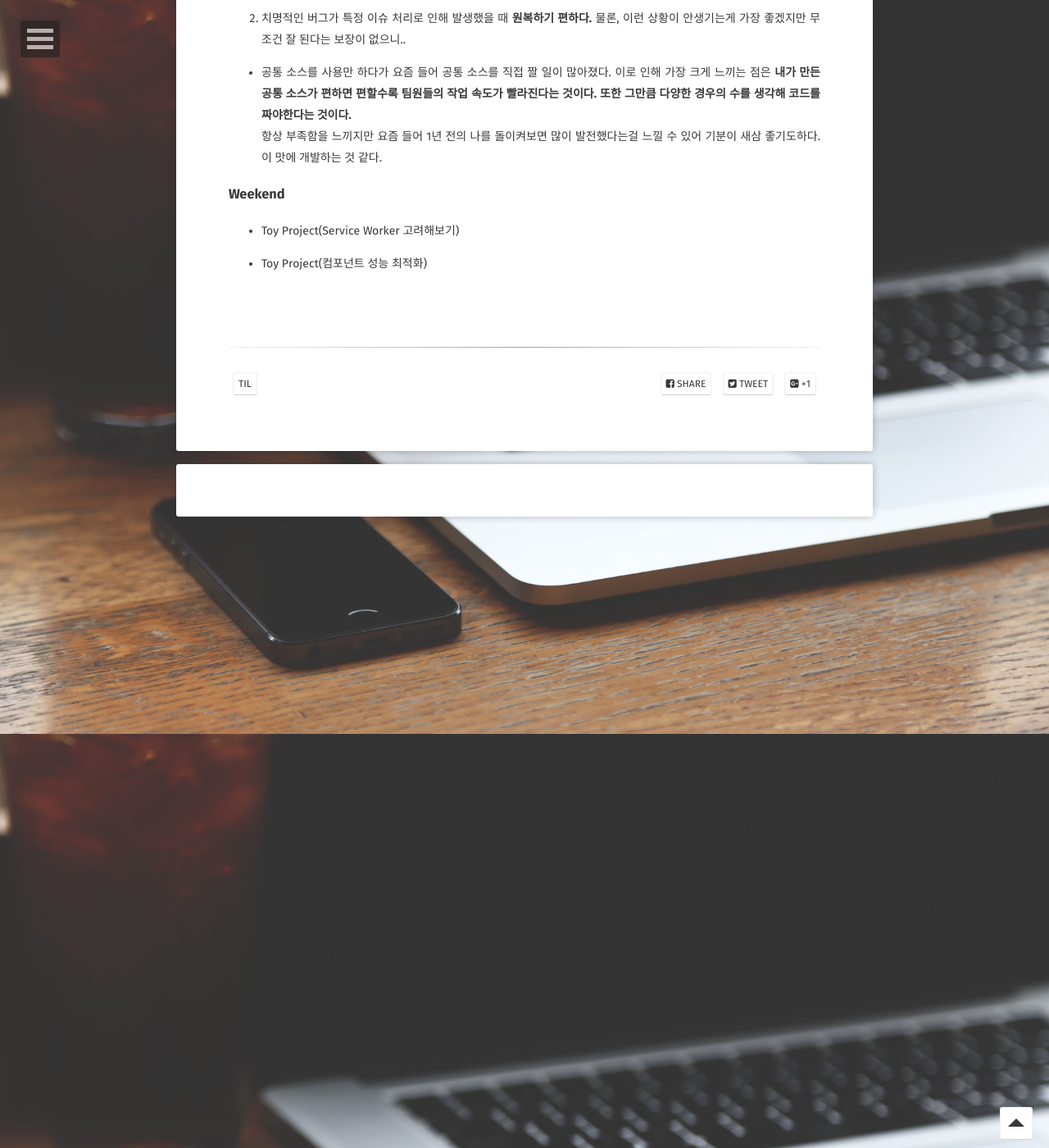
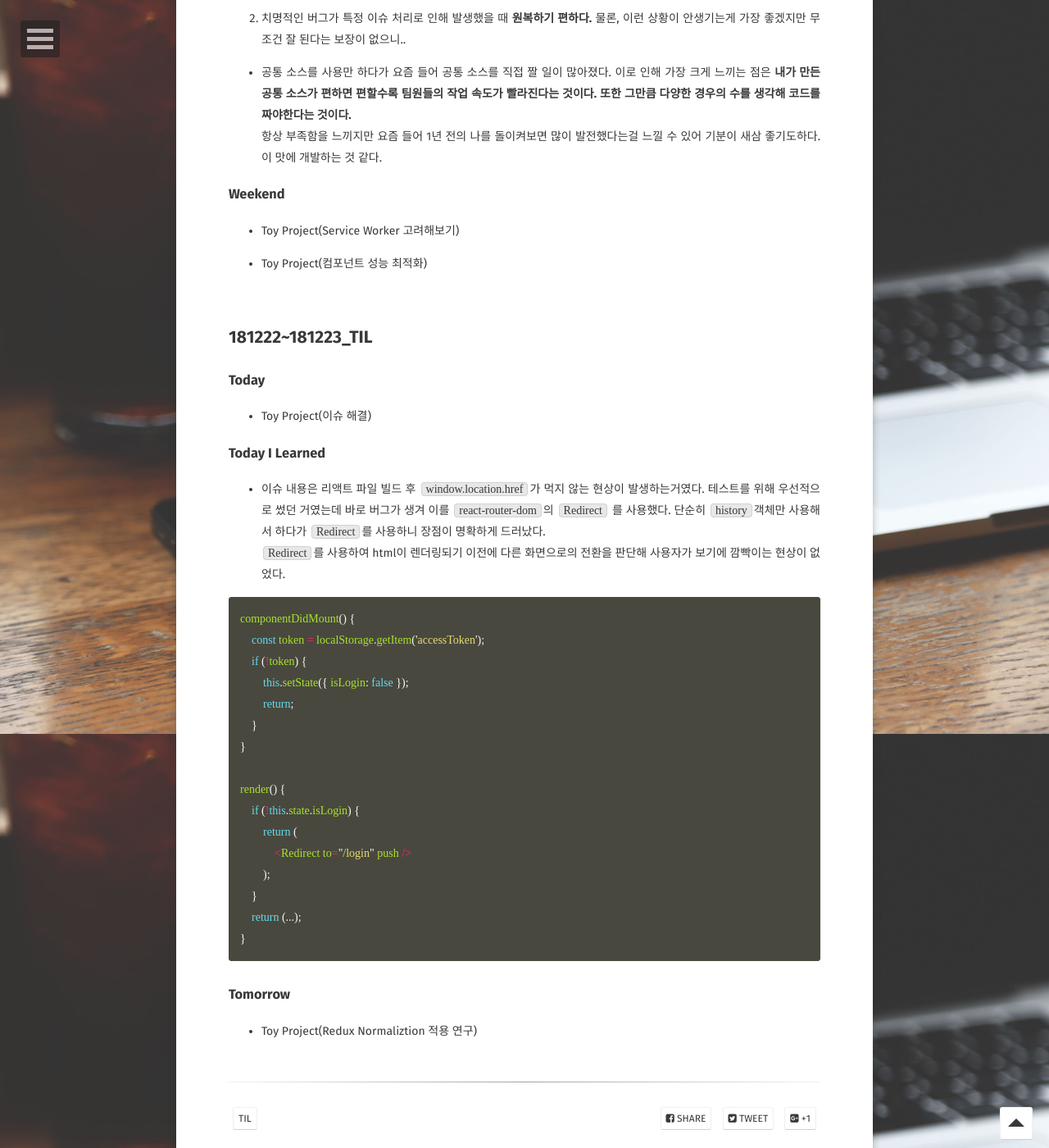
Before and after one commit to BKJang/DEVLOG, a Jekyll site: the page built from _posts/TIL/2018-12-17-TIL181217.md, in a window 1280 px wide and 1400 px high, scrolled down 4505 px. Shown: the whole window at 82% size. Built offline with Jekyll 4.4.1, drawn with Linux system fonts in a browser that asks for light colours; some web fonts are replaced; comment, search, counter and statistics services are not loaded.

Commit message:
Update 2018-12-17-TIL181217.md(181222~181223_TIL)

````diff
--- a/_posts/TIL/2018-12-17-TIL181217.md
+++ b/_posts/TIL/2018-12-17-TIL181217.md
@@ -142,3 +142,37 @@ yum -y install 패키지명
 - Toy Project(컴포넌트 성능 최적화)
 
 <br/>
+
+## 181222~181223_TIL
+
+### Today
+
+- Toy Project(이슈 해결)
+
+### Today I Learned
+
+- 이슈 내용은 리액트 파일 빌드 후 `window.location.href`가 먹지 않는 현상이 발생하는거였다. 테스트를 위해 우선적으로 썼던 거였는데 바로 버그가 생겨 이를 `react-router-dom`의 `Redirect` 를 사용했다. 단순히 `history`객체만 사용해서 하다가 `Redirect`를 사용하니 장점이 명확하게 드러났다.<br/>
+`Redirect`를 사용하여 html이 렌더링되기 이전에 다른 화면으로의 전환을 판단해 사용자가 보기에 깜빡이는 현상이 없었다.
+
+```js
+componentDidMount() {
+    const token = localStorage.getItem('accessToken');
+    if (!token) {
+        this.setState({ isLogin: false });
+        return;
+    }
+}
+
+render() {
+    if (!this.state.isLogin) {
+        return (
+            <Redirect to="/login" push />
+        );
+    }
+    return (...);
+}
+```
+
+### Tomorrow
+
+- Toy Project(Redux Normaliztion 적용 연구)
````
